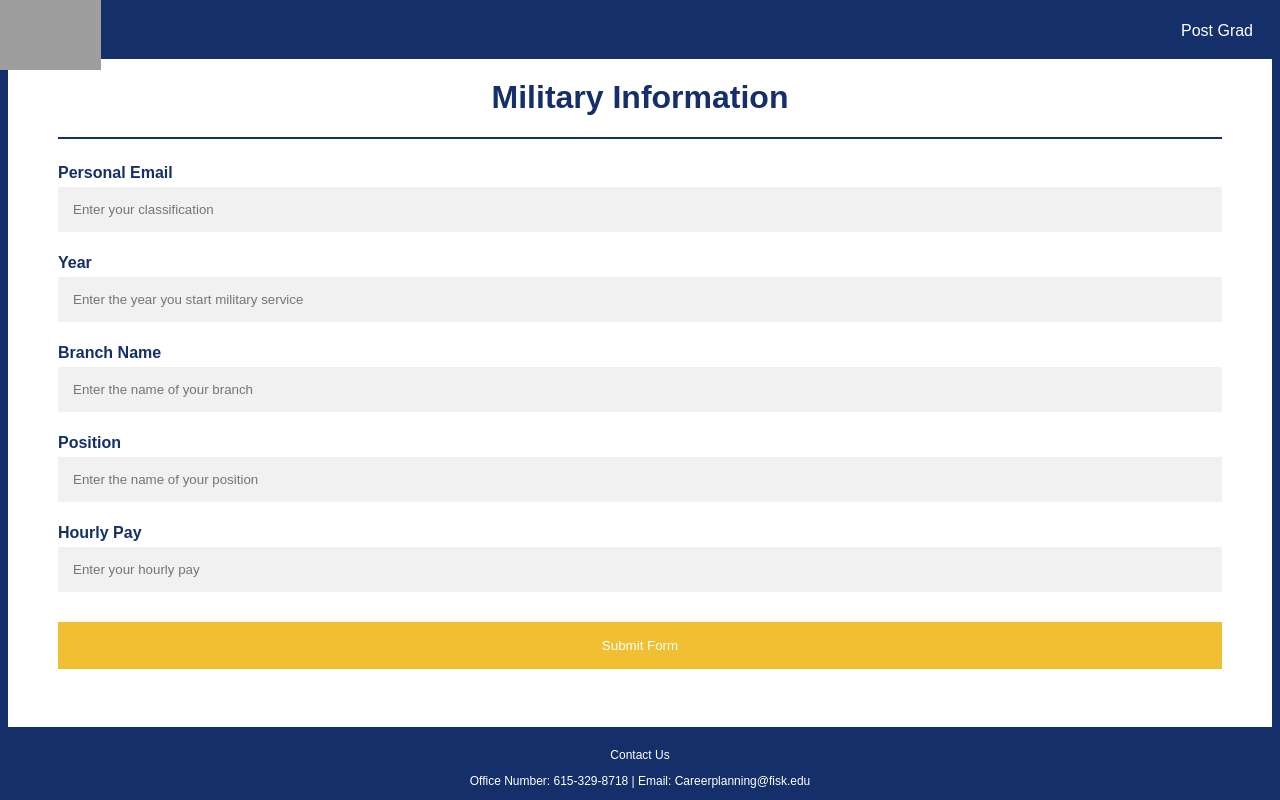
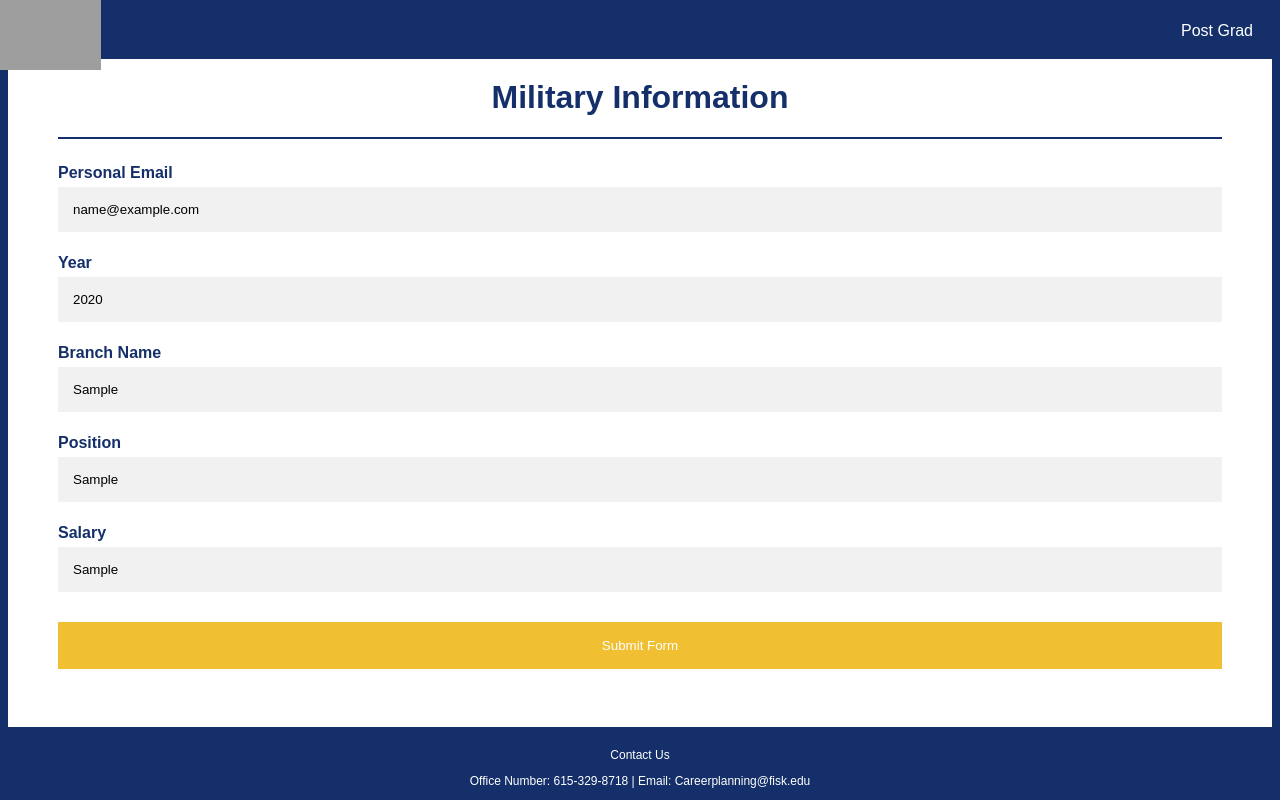
Before and after one commit to kennyadekoya/Datahub, a Flask app: template templates/MilitaryForm.html in a window 1280 px wide. Run offline with Flask 2, Linux system fonts and the light colour scheme; the template is opened without the code that fills it: most values are stand-ins (such as "Sample title", 1, 10 or a date in 2020); grey boxes are pictures that could not be loaded.

Commit message:
Update MilitaryForm.html

```diff
--- a/templates/MilitaryForm.html
+++ b/templates/MilitaryForm.html
@@ -154,21 +154,55 @@ form{
 <!--       <label for="email"><b>Fisk Email</b></label>-->
 <!--    <input name = "EMAIL" type="text" placeholder="Enter your Fisk Email" id="email" required>-->
 
-    <label for="personal_email"><b>Personal Email</b></label>
-    <input name = "PERSONAL_EMAIL" type="text" placeholder="Enter your classification" id="personal_email" required>
+     {% if personal_email != "" %}
+    <label for="personal_email1"><b>Personal Email</b></label>
+    <input name = "PERSONAL_EMAIL" type="text" placeholder="Enter your Personal Email" value={{personal_email}} id="personal_email1" required>
+        {%endif%}
 
-      <label for="Year"><b>Year</b></label>
-    <input name = "YEAR" type="text" placeholder="Enter the year you start military service" id="Year" required>
+      {% if personal_email == "" %}
+       <label for="personal_email2"><b>Personal Email</b></label>
+     <input name = "PERSONAL_EMAIL" type="text" placeholder="Enter your Personal Email" id="personal_email2" required>
+        {%endif%}
+
+     {% if year != "" %}
+      <label for="Year1"><b>Year</b></label>
+    <input name = "YEAR" type="text" placeholder="Enter the year of your internship" value={{year}} id="Year1" required>
+    {%endif%}
+      {% if year == "" %}
+      <label for="Year2"><b>Year</b></label>
+    <input name = "YEAR" type="text" placeholder="Enter the year of your internship" id="Year2" required>
+    {%endif%}
+
+    {% if branch != "" %}
+  <label for="branch1"><b>Branch Name</b></label>
+    <input type="text" placeholder="Enter the name of your branch" name="BRANCH" value={{branch}} id="branch1" required>
+ {%endif%}
+
+{% if branch == "" %}
+  <label for="branch2"><b>Branch Name</b></label>
+    <input type="text" placeholder="Enter the name of your branch" name="BRANCH"  id="branch2" required>
+ {%endif%}
 
 
-  <label for="branch"><b>Branch Name</b></label>
-    <input type="text" placeholder="Enter the name of your branch" name="BRANCH" id="branch" required>
+   {% if position != "" %}
+  <label for="position1"><b>Position</b></label>
+    <input type="text" placeholder="Enter the name of your position" name="POSITION" value={{position}} id="position1" required>
+  {%endif%}
 
-  <label for="position"><b>Position</b></label>
-    <input type="text" placeholder="Enter the name of your position" name="POSITION" id="position" required>
+  {% if position == "" %}
+  <label for="position2"><b>Position</b></label>
+    <input type="text" placeholder="Enter the name of your position" name="POSITION"  id="position2" required>
+  {%endif%}
 
-  <label for="pay"><b>Hourly Pay</b></label>
-    <input type="text" placeholder="Enter your hourly pay" name="PAY" id="pay" required>
+  {% if pay != "" %}
+  <label for="pay1"><b>Salary</b></label>
+    <input type="text" placeholder="Enter your Hourly Pay" name="PAY" value={{pay}} id="pay1" required>
+  {%endif%}
+
+  {% if pay == "" %}
+  <label for="pay2"><b>Salary</b></label>
+    <input type="text" placeholder="Enter your Hourly Pay" name="PAY" id="pay2" required>
+  {%endif%}
 
     <button class="registerbtn">Submit Form</button>
 
```
